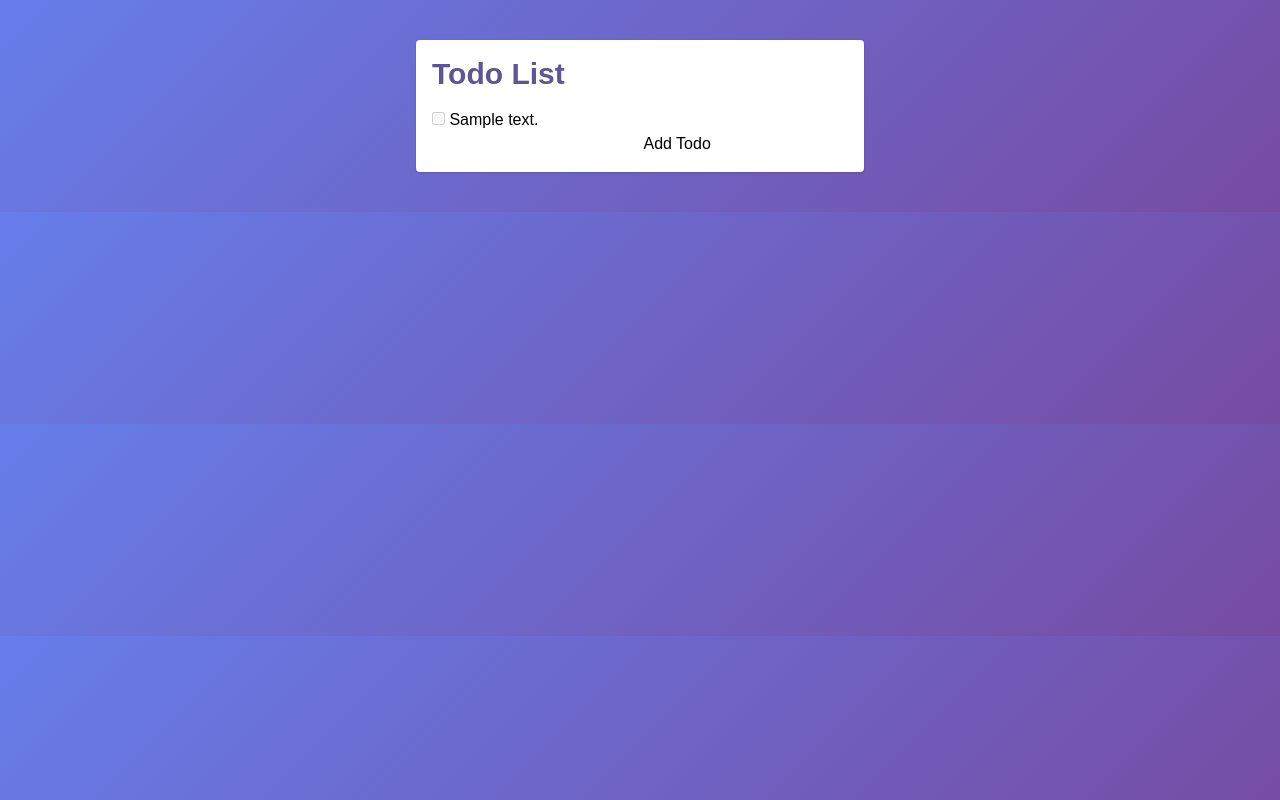
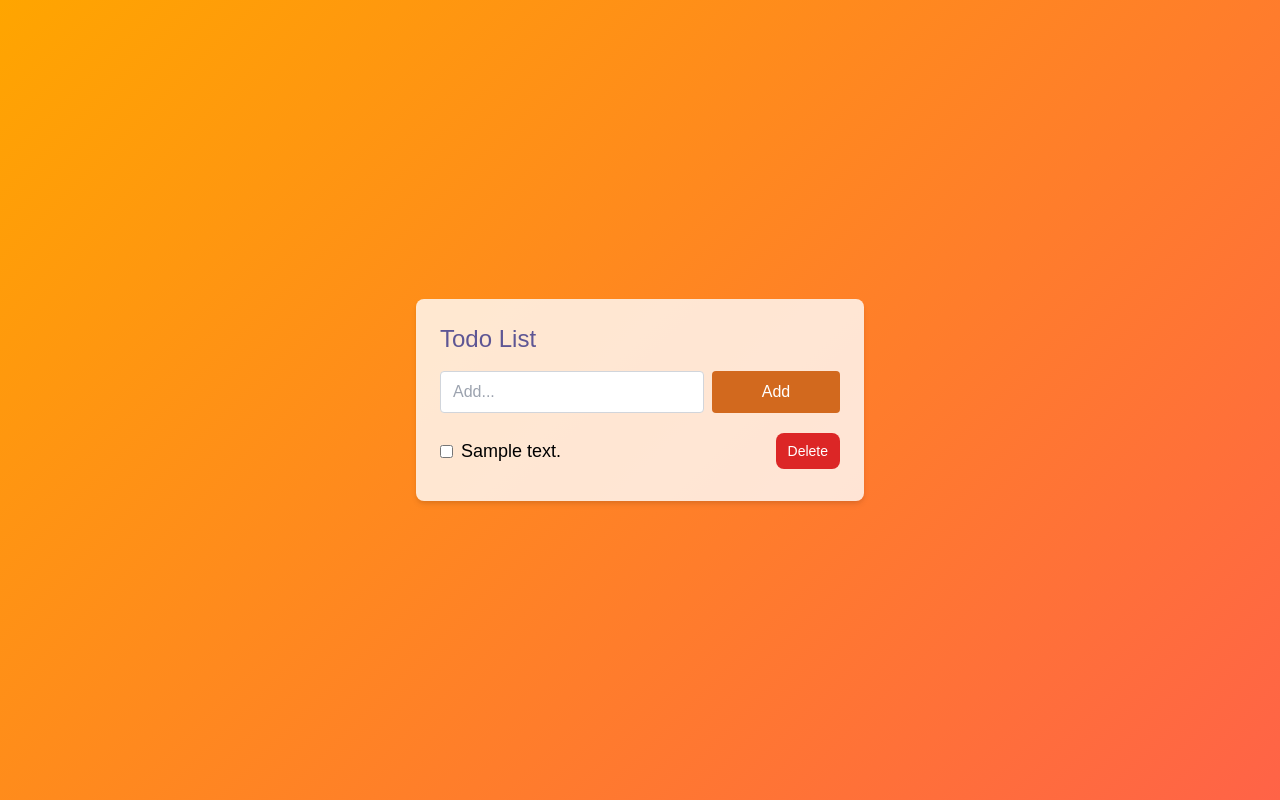
Before and after one commit to rumeysaguc/dynamic-todo-web, a Django app: template templates/index.html in a window 1280 px wide. Run offline with Django 4.2, Linux system fonts and the light colour scheme; the template is opened without the code that fills it: most values are stand-ins (such as "Sample title", 1, 10 or a date in 2020); some libraries are stand-ins or nearby versions.

Commit message:
fixed problems

```diff
--- a/static/css/style.css
+++ b/static/css/style.css
@@ -0,0 +1,28 @@
+body {
+    background: linear-gradient(135deg, #FFA500 0%, #FF6347 100%);
+    font-family: 'Poppins', sans-serif;
+}
+
+h1 {
+    color: #5E5694;
+}
+
+.todo-item {
+    background-color: rgba(255, 255, 255, 0.8);
+}
+
+.todo-item:hover {
+    background-color: rgba(255, 255, 255, 1);
+}
+
+.delete-button {
+    background-color: transparent;
+    border: none;
+    color: #ff7675;
+    font-weight: bold;
+    cursor: pointer;
+}
+
+.delete-button:hover {
+    color: #e74c3c;
+}
--- a/templates/index.html
+++ b/templates/index.html
@@ -1,97 +1,85 @@
+{% load static %}
+
 <!DOCTYPE html>
 <html lang="en">
 <head>
     <meta charset="UTF-8">
     <meta name="viewport" content="width=device-width, initial-scale=1.0">
-    <title>Todo List</title>
-    <!-- Tailwind CSS -->
+    <title>Todo App</title>
+    <script src="https://unpkg.com/htmx.org@1.6.0/dist/htmx.min.js"></script>
     <link href="https://cdn.jsdelivr.net/npm/tailwindcss@2.2.19/dist/tailwind.min.css" rel="stylesheet">
-    <script src="https://ajax.googleapis.com/ajax/libs/jquery/3.7.1/jquery.min.js"></script>
 
-    <script src="https://unpkg.com/htmx.org/dist/htmx.min.js"></script>
+    <link rel="stylesheet" href="{% static '/css/style.css' %}">
+
+</head>
+<body class="flex justify-center items-center h-screen bg-gray-100">
+<div class="max-w-md w-full p-6 rounded-lg shadow-md" style="background-color: rgba(255, 255, 255, 0.8);">
+    <h1 class="text-2xl mb-4">Todo List</h1>
+    <form id="add-todo-form" data-hx-post="{% url 'add_todo' %}" class="mt-4 grid grid-cols-3 gap-2 mb-5">
+        <input type="text" id="todo-content" name="content" placeholder="Add..."
+               class="col-span-2 w-full py-2 px-3 rounded border border-gray-300">
+        <button type="submit" class="col-span-1 text-white px-2 py-2 rounded" style="background: chocolate">Add</button>
+    </form>
+    <ul id="todo-list" class="list-none">
+        {% for todo in todos %}
+        <li id="todo-{{ todo.id }}" class="flex items-center mb-2">
+            <input type="checkbox" {% if todo.is_completed %}checked{% endif %}
+                   onchange="toggleCompletion(this, {{ todo.id }})"
+                   data-hx-post="{% url 'toggle_completion' todo.id %}"
+                   class="mr-2">
+            <span class="text-lg flex-1 {% if todo.is_completed %}line-through text-gray-500{% endif %}">{{ todo.content }}</span>
+
+            <button type="submit"
+                    data-hx-post="{% url 'delete-todo' todo.id %}"
+
+                    class="py-2 px-3 text-sm font-medium text-center text-white bg-red-600 rounded-lg hover:bg-red-700 focus:ring-4 focus:outline-none focus:ring-red-300 dark:bg-red-500 dark:hover:bg-red-600 dark:focus:ring-red-900">
+                Delete
+            </button>
+        </li>
+        {% endfor %}
+    </ul>
 
 
-    <style>
-        body {
-            background: linear-gradient(135deg, #667eea 0%, #764ba2 100%);
-            font-family: 'Poppins', sans-serif;
-        }
+</div>
 
-        h1 {
-            color: #5E5694;
-        }
-
-        .todo-item {
-            background-color: rgba(255, 255, 255, 0.8);
-        }
-
-        .todo-item:hover {
-            background-color: rgba(255, 255, 255, 1);
-        }
-
-        .delete-button {
-            background-color: transparent;
-            border: none;
-            color: #ff7675;
-            font-weight: bold;
-            cursor: pointer;
-        }
-
-        .delete-button:hover {
-            color: #e74c3c;
-        }
-    </style>
-</head>
-<body class="py-10 px-4 sm:px-6 lg:px-8">
-<div class="max-w-md mx-auto bg-white rounded shadow overflow-hidden">
-    <div class="p-4">
-        <h1 class="text-3xl font-bold mb-4">Todo List</h1>
-        <ul id="todo-list">
-            {% for todo in todos %}
-            <li>
-                <input type="checkbox" {% if todo.is_completed %} checked {% endif %} disabled>
-                {{ todo.content }}
-            </li>
-            {% endfor %}
-        </ul>
-        <form id="add-todo-form" hx-post="{% url 'add_todo' %}" hx-target="#todo-list">
-            {% csrf_token %}
-            <input type="text" id="content" name="content" required>
-            <button id="add-todo-button" type="submit">Add Todo</button>
-        </form>
-    </div>
-</div>
-</body>
-</html>
-<script src="https://code.jquery.com/jquery-3.6.2.min.js"></script>
 <script>
     document.addEventListener('DOMContentLoaded', function () {
-        const addTodoForm = document.getElementById('add-todo-form');
-        const todoInput = document.getElementById('content');
-        const addTodoButton = document.getElementById('add-todo-button');
-
-        addTodoForm.addEventListener('submit', function (event) {
+        document.getElementById('add-todo-form').addEventListener('submit', function (event) {
             event.preventDefault();
-
-            const formData = new FormData(addTodoForm);
-
-            fetch(addTodoForm.getAttribute('action'), {
+            var form = this;
+            var url = form.getAttribute('data-hx-post');
+            var formData = new FormData(form);
+            var content = formData.get('content');
+            fetch(url, {
                 method: 'POST',
-                body: formData,
                 headers: {
-                    'X-Requested-With': 'XMLHttpRequest'
-                }
+                    'Content-Type': 'application/json',
+                    'X-CSRFToken': '{{ csrf_token }}'
+                },
+                body: JSON.stringify({content: content}) // İçeriği JSON olarak gönder
             })
                 .then(response => response.json())
                 .then(data => {
-                    const todoList = document.getElementById('todo-list');
-
-                    addTodoForm.reset();
+                    if (data.success) {
+                        var todoList = document.getElementById('todo-list');
+                        var todoItem = document.createElement('li');
+                        todoItem.id = 'todo-' + data.todo_id;
+                        todoItem.innerHTML = `
+                    <input type="checkbox"
+                        onchange="toggleCompletion(this, ${data.todo_id})"
+                        data-hx-post="{% url 'toggle_completion' 0 %}">
+                    ${data.content}
+                `;
+                        todoList.appendChild(todoItem);
+                        form.reset();
+                    } else {
+                        console.error('Görev eklenemedi');
+                    }
                 })
-                .catch(error => console.error('Error:', error));
+                .catch(error => console.error('Hata:', error));
         });
-
     });
 
-
 </script>
+</body>
+</html>
--- a/templates/todo_list_items.html
+++ /dev/null
@@ -1,6 +0,0 @@
-{% for todo in todos %}
-    <li>
-        <input type="checkbox" {% if todo.is_completed %} checked {% endif %} disabled>
-        {{ todo.content }}
-    </li>
-{% endfor %}
```
Also changed, not shown: crud/serializers.py (added, +10 -0 lines), crud/urls.py (deleted, +0 -9 lines), docker-compose.yml (added, +17 -0 lines), requirements.txt (+62 -0 lines), todo/settings.py (+18 -8 lines), todo/urls.py (+11 -5 lines), README.md, 1 other file.
